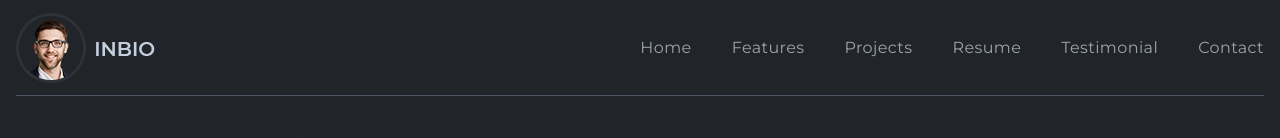
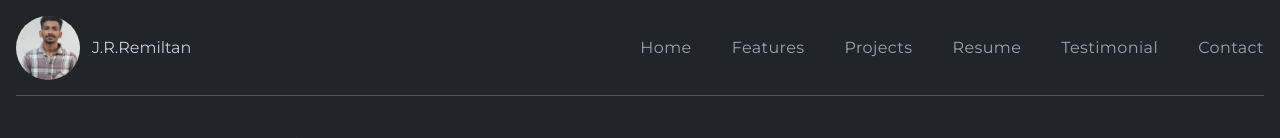
Before and after one commit to Remiltan123/My_Portfolio, a React (Create React App) app: page / in a window 1280 px wide. Shown: the top 138 px of the page. Built offline with nearby package versions, Linux system fonts and the light colour scheme.

Commit message:
Navbar edit

```diff
--- a/src/assets/index.js
+++ b/src/assets/index.js
@@ -1,4 +1,4 @@
-import logo from "./images/logo.png";
+import logo from "./images/logo.JPG";
 import bannerImg from "./images/bannerImg.png";
 import projectOne from "./images/projects/projectOne.jpg";
 import projectTwo from "./images/projects/projectTwo.jpg";
--- a/src/components/navbar/Navbar.js
+++ b/src/components/navbar/Navbar.js
@@ -3,15 +3,16 @@ import { Link } from "react-scroll";
 import { FiMenu } from "react-icons/fi";
 import { MdClose } from "react-icons/md";
 import { FaFacebookF, FaTwitter, FaLinkedinIn } from "react-icons/fa";
-import {logo} from "../../assets/index"
+import { logo } from "../../assets/index"
 import { navLinksdata } from '../../constants';
 
 const Navbar = () => {
-  const [showMenu, setShowMenu]=useState(false)
+  const [showMenu, setShowMenu] = useState(false)
   return (
     <div className="w-full h-24 sticky top-0 z-50 bg-bodyColor mx-auto flex justify-between items-center font-titleFont border-b-[1px] border-b-gray-600">
-      <div>
-        <img src={logo} alt="logo" />
+      <div className="flex items-center gap-3">
+        <img src={logo} alt="logo" className="w-16 h-16 object-cover rounded-full" />
+        <p>J.R.Remiltan</p>
       </div>
       <div>
         <ul className="hidden mdl:inline-flex items-center gap-6 lg:gap-10">
@@ -43,12 +44,8 @@ const Navbar = () => {
           <div className="w-[80%] h-screen overflow-scroll absolute top-0 left-0 bg-gray-900 p-4 scrollbar-hide">
             <div className="flex flex-col gap-8 py-2 relative">
               <div>
-                <img className="w-32" src={logo} alt="logo" />
-                <p className="text-sm text-gray-400 mt-2">
-                  Lorem ipsum dolor sit, amet consectetur adipisicing elit.
-                  Earum soluta perspiciatis molestias enim cum repellat, magnam
-                  exercitationem distinctio aliquid nam.
-                </p>
+                <img src={logo} alt="logo" className="w-16 h-16 object-cover rounded-full" />
+                <p>J.R.Remiltan</p>
               </div>
               <ul className="flex flex-col gap-4">
                 {navLinksdata.map((item) => (
@@ -75,15 +72,19 @@ const Navbar = () => {
                   Find me in
                 </h2>
                 <div className="flex gap-4">
-                  <span className="bannerIcon">
-                    <FaFacebookF />
-                  </span>
-                  <span className="bannerIcon">
-                    <FaTwitter />
-                  </span>
-                  <span className="bannerIcon">
-                    <FaLinkedinIn />
-                  </span>
+
+                  <a
+                    href="https://www.linkedin.com/in/regi-remiltan-re15" target="_blank" rel="noopener noreferrer">
+                    <span className="bannerIcon">
+                      <FaLinkedinIn />
+                    </span>
+                  </a>
+                  <a
+                    href="https://www.facebook.com/joesphregi.remiltan?mibextid=ZbWKwL" target="_blank" rel="noopener noreferrer">
+                    <span className="bannerIcon">
+                      <FaFacebookF />
+                    </span>
+                  </a>
                 </div>
               </div>
               <span
```
Also changed, not shown: src/assets/images/logo.JPG (added), src/assets/images/logo.png (deleted).
